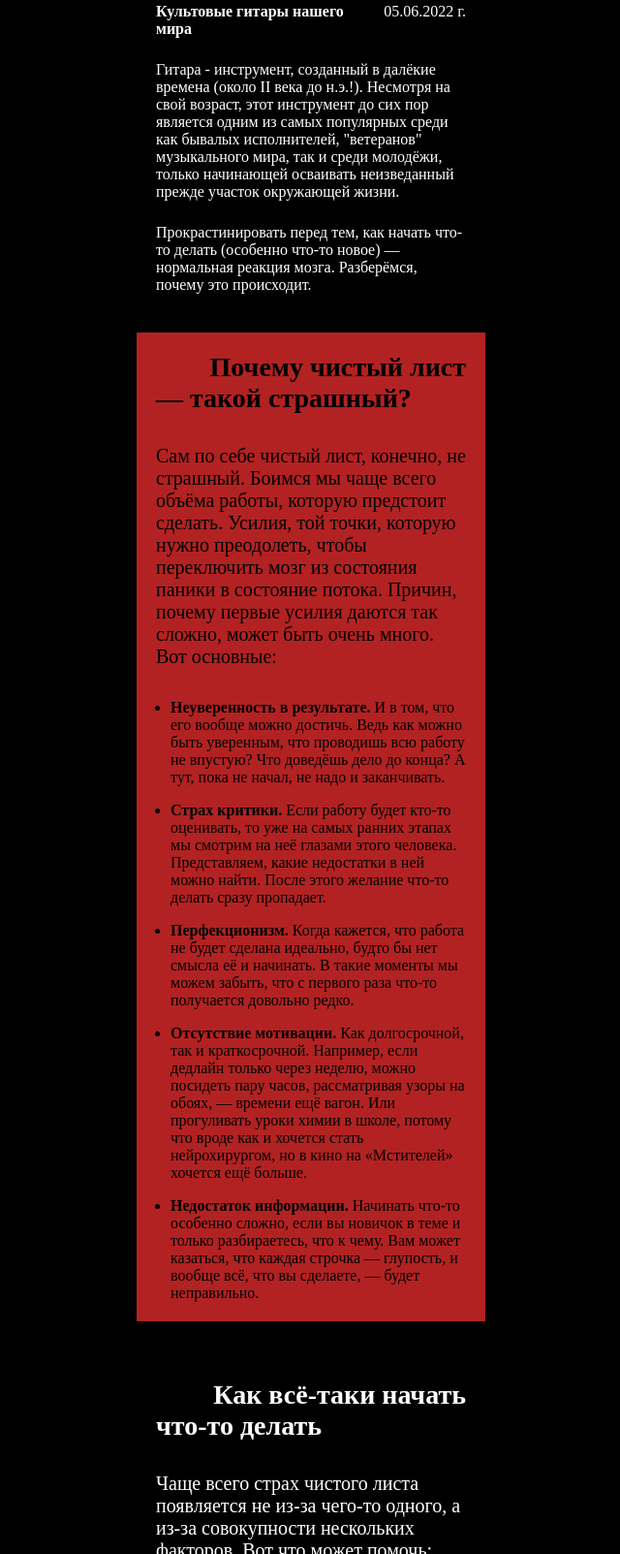
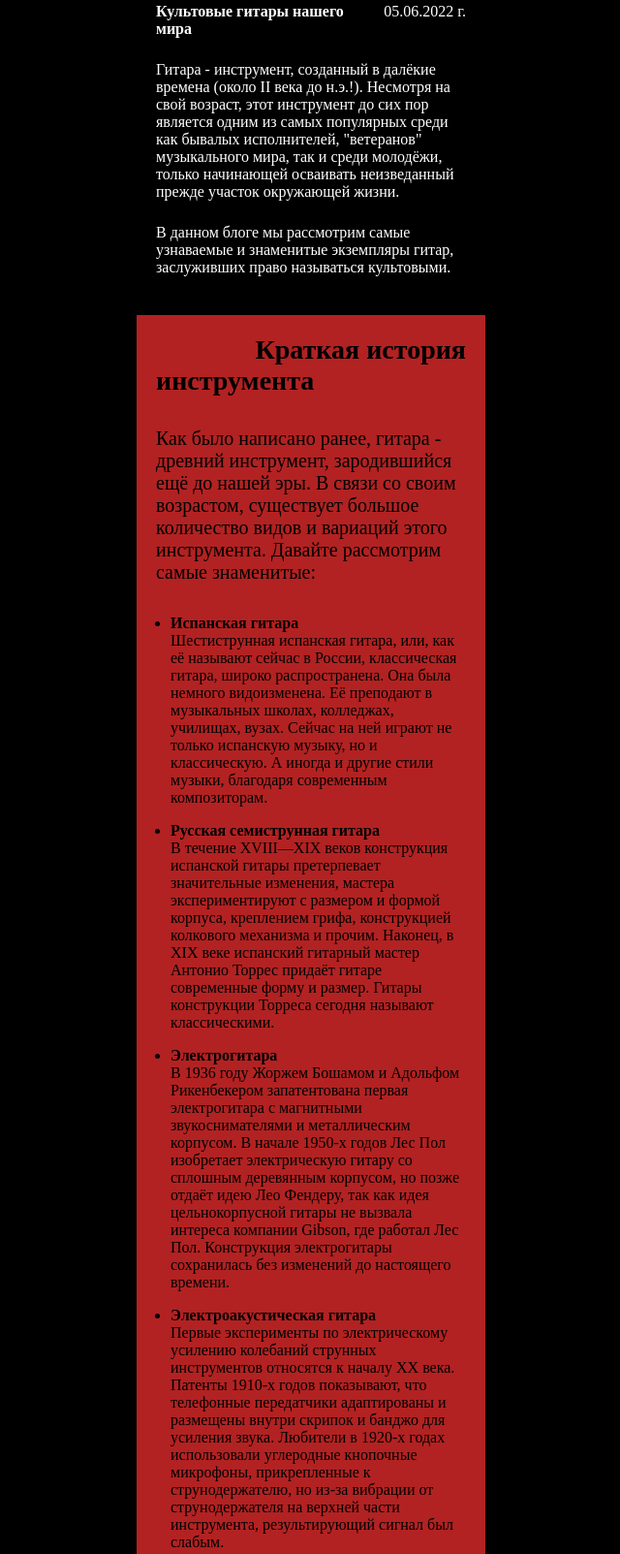
Before and after one commit to VsevolodBegletsov267/s-chistogo-lista, a plain HTML site: page s-chistogo-lista-main/index.html in a window 1280 px wide. Shown: the part 368-1971 px from the top of the page at 97% size, without its empty margins (319-959 px from the left). Drawn offline with Linux system fonts and the light colour scheme.

Commit message:
Update index.html

```diff
--- a/s-chistogo-lista-main/index.html
+++ b/s-chistogo-lista-main/index.html
@@ -8,7 +8,7 @@
   </head>
   <body class="page">
     <header class="header">
-      <img class="header__logo" src="./images/logo.svg" alt="Логотип" />
+      <img class="header__logo" src="./images/guitar.jpg" alt="Логотип" />
       <div class="header__list">
         <a class="header__link" href="#">Главная</a>
         <a class="header__link" href="#">О нас</a>
@@ -39,57 +39,55 @@
           прежде участок окружающей жизни.
         </p>
         <p class="intro__main-text">
-          Прокрастинировать перед тем, как начать что-то делать (особенно что-то
-          новое) — нормальная реакция мозга. Разберёмся, почему это происходит.
+          В данном блоге мы рассмотрим самые узнаваемые и знаменитые
+          экземпляры гитар, заслуживших право называться
+          культовыми.
         </p>
       </section>
       <section class="reasons">
         <h2 class="content__subtitle">
-          <span class="accent-span span-right">Почему чистый лист</span>
-          <span class="accent-span">— такой cтрашный?</span>
+          <span class="accent-span span-right">Краткая история</span>
+          <span class="accent-span">инструмента</span>
         </h2>
         <p class="content__inroduction">
-          Сам по себе чистый лист, конечно, не страшный. Боимся мы чаще всего
-          объёма работы, которую предстоит сделать. Усилия, той точки, которую
-          нужно преодолеть, чтобы переключить мозг из состояния паники в
-          состояние потока. Причин, почему первые усилия даются так сложно,
-          может быть очень много. Вот основные:
+          Как было написано ранее, гитара - древний инструмент,
+          зародившийся ещё до нашей эры. В связи со своим возрастом, существует большое
+          количество видов и вариаций этого инструмента. Давайте рассмотрим самые знаменитые:
         </p>
         <ul class="content__list">
           <li class="content__item">
-            <span class="content__item-accent"
-              >Неуверенность в результате.</span
-            >
-            И в том, что его вообще можно достичь. Ведь как можно быть
-            уверенным, что проводишь всю работу не впустую? Что доведёшь дело до
-            конца? А тут, пока не начал, не надо и заканчивать.
+            <span class="content__item-accent">Испанская гитара<br></span>
+            Шестиструнная испанская гитара, или, как её называют сейчас в России, классическая гитара, широко распространена.
+            Она была немного видоизменена. Её преподают в музыкальных школах, колледжах, училищах, вузах.
+            Сейчас на ней играют не только испанскую музыку, но и классическую. А иногда и другие стили музыки, благодаря современным композиторам.
           </li>
           <li class="content__item">
-            <span class="content__item-accent">Страх критики.</span>
-            Если работу будет кто-то оценивать, то уже на самых ранних этапах мы
-            смотрим на неё глазами этого человека. Представляем, какие
-            недостатки в ней можно найти. После этого желание что-то делать
-            сразу пропадает.
+            <span class="content__item-accent">Русская семиструнная гитара<br></span>
+            В течение XVIII—XIX веков конструкция испанской гитары претерпевает значительные изменения, мастера экспериментируют с размером и формой корпуса,
+            креплением грифа, конструкцией колкового механизма и прочим.
+            Наконец, в XIX веке испанский гитарный мастер Антонио Торрес придаёт гитаре современные форму и размер.
+            Гитары конструкции Торреса сегодня называют классическими.
           </li>
           <li class="content__item">
-            <span class="content__item-accent">Перфекционизм.</span>
-            Когда кажется, что работа не будет сделана идеально, будто бы нет
-            смысла её и начинать. В такие моменты мы можем забыть, что с первого
-            раза что-то получается довольно редко.
+            <span class="content__item-accent">Электрогитара<br></span>
+            В 1936 году Жоржем Бошамом и Адольфом Рикенбекером
+            запатентована первая электрогитара с магнитными звукоснимателями и металлическим корпусом.
+            В начале 1950-х годов Лес Пол изобретает электрическую гитару со сплошным деревянным корпусом,
+            но позже отдаёт идею Лео Фендеру, так как идея цельнокорпусной гитары не вызвала интереса компании Gibson, где работал Лес Пол.
+            Конструкция электрогитары сохранилась без изменений до настоящего времени.
           </li>
           <li class="content__item">
-            <span class="content__item-accent">Отсутствие мотивации.</span>
-            Как долгосрочной, так и краткосрочной. Например, если дедлайн только
-            через неделю, можно посидеть пару часов, рассматривая узоры на
-            обоях, — времени ещё вагон. Или прогуливать уроки химии в школе,
-            потому что вроде как и хочется стать нейрохирургом, но в кино на
-            «Мстителей» хочется ещё больше.
+            <span class="content__item-accent">Электроакустическая гитара<br></span>
+            Первые эксперименты по электрическому усилению колебаний струнных инструментов относятся к началу XX века.
+            Патенты 1910-х годов показывают, что телефонные передатчики адаптированы и размещены внутри скрипок и банджо для усиления звука.
+            Любители в 1920-х годах использовали углеродные кнопочные микрофоны, прикрепленные к струнодержателю,
+            но из-за вибрации от струнодержателя на верхней части инструмента, результирующий сигнал был слабым.
           </li>
           <li class="content__item">
-            <span class="content__item-accent">Недостаток информации.</span>
-            Начинать что-то особенно сложно, если вы новичок в теме и только
-            разбираетесь, что к чему. Вам может казаться, что каждая строчка —
-            глупость, и вообще всё, что вы сделаете, — будет неправильно.
+            <span class="content__item-accent">Укулеле<br></span>
+            Укулеле появилась на Гавайских островах во второй половине XIX века, куда её, под названием машети да браса, завезли португальцы с острова Мадейра.
+            Первый магазин по продаже укулеле на Гавайях был открыт в 1880 году Мануэлем Нуньесом (1843−1922).
+            Гавайцы используют укулеле для исполнения сентиментальных песен на английском языке и музыки в «гавайском стиле».
           </li>
         </ul>
       </section>
```
